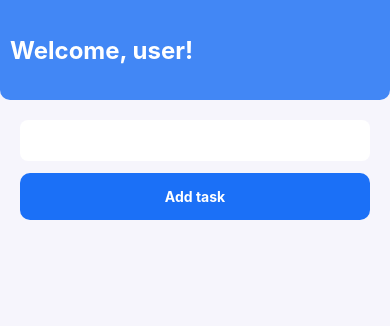
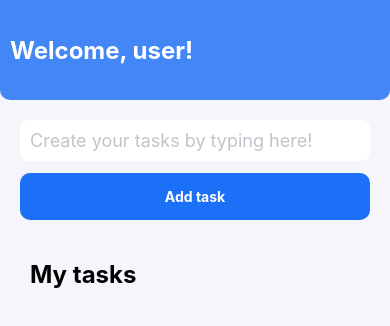
Before and after one commit to giovanedann/my-tasks, a React Native app: screen / in a window 390 px wide. Shown: the top 326 px of the page. Built offline with nearby package versions, Linux system fonts and the light colour scheme.

Commit message:
feat: create functions to add tasks on Home component

```diff
--- a/src/screens/Home/index.tsx
+++ b/src/screens/Home/index.tsx
@@ -1,7 +1,16 @@
-import React from 'react'
+import React, {useCallback, useState} from 'react'
+import TaskList from '../../components/TaskList'
 import * as S from './styles'
 
 const Home = () => {
+  const [currentTask, setCurrentTask] = useState<string>('')
+  const [taskList, setTaskList] = useState<string[]>([])
+
+  const handleAddTask = useCallback(() => {
+    setTaskList(prevState => [...prevState, currentTask])
+    setCurrentTask('')
+  }, [currentTask])
+
   return (
     <S.SafeAreaView>
       <S.Wrapper>
@@ -9,11 +18,17 @@ const Home = () => {
           <S.HeaderTitle>Welcome, user!</S.HeaderTitle>
         </S.Header>
         <S.TaskInputContainer>
-          <S.TaskInput />
-          <S.AddTaskButton activeOpacity={0.7}>
+          <S.TaskInput
+            value={currentTask}
+            onChangeText={setCurrentTask}
+            placeholder="Create your tasks by typing here!"
+            placeholderTextColor="#c1c5c9"
+          />
+          <S.AddTaskButton activeOpacity={0.7} onPress={handleAddTask}>
             <S.AddTaskButtonLabel>Add task</S.AddTaskButtonLabel>
           </S.AddTaskButton>
         </S.TaskInputContainer>
+        <TaskList taskList={taskList} />
       </S.Wrapper>
     </S.SafeAreaView>
   )
```
Also changed, not shown: src/screens/components/TaskList/index.tsx (deleted, +0 -16 lines), src/screens/components/TaskList/styles.ts (deleted, +0 -14 lines).
